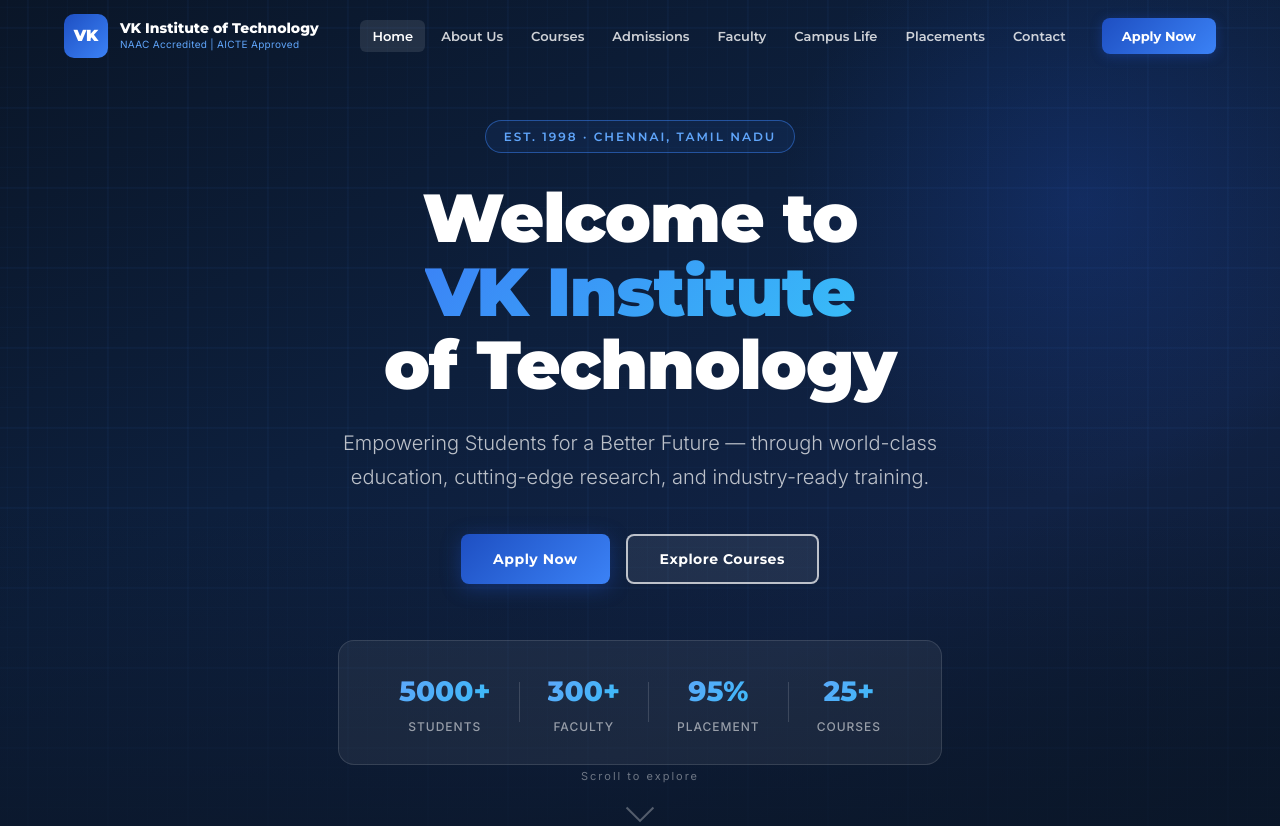
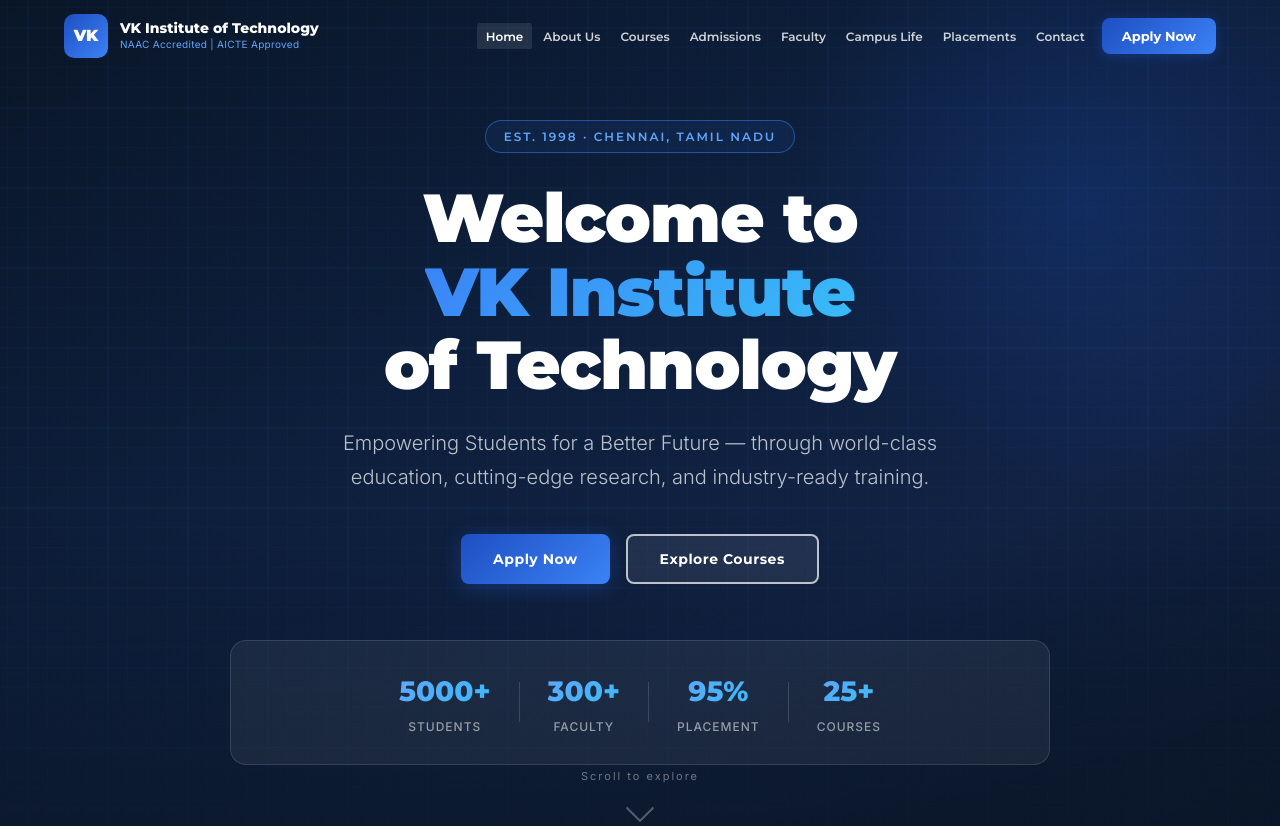
Before and after one commit to VIJAYAKUMAR268/vkit-website, a plain HTML site: page index.html in a window 1280 px wide. Shown: the top 826 px of the page. Drawn offline with Linux system fonts and the light colour scheme.

Commit message:
Update style.css

```diff
--- a/style.css
+++ b/style.css
@@ -47,6 +47,8 @@
 html {
   scroll-behavior: smooth;
   font-size: 16px;
+  overflow-x: hidden;
+  max-width: 100%;
 }
 
 body {
@@ -55,6 +57,8 @@ body {
   background: var(--white);
   line-height: 1.6;
   overflow-x: hidden;
+  max-width: 100%;
+  width: 100%;
 }
 
 a { color: inherit; text-decoration: none; }
@@ -172,7 +176,8 @@ input, textarea, select { font-family: inherit; }
   margin: 0 auto;
   padding: 0 24px;
   height: 72px;
-  display: flex; align-items: center; gap: 24px;
+  display: flex; align-items: center; gap: 8px;
+  width: 100%;
 }
 
 .nav-logo {
@@ -201,13 +206,14 @@ input, textarea, select { font-family: inherit; }
 }
 
 .nav-links {
-  display: flex; align-items: center; gap: 4px; margin-left: auto;
+  display: flex; align-items: center; gap: 2px; margin-left: auto;
+  flex-shrink: 1; overflow: hidden;
 }
 
 .nav-link {
-  font-family: var(--font-display); font-weight: 600; font-size: 13px;
+  font-family: var(--font-display); font-weight: 600; font-size: 12px;
   color: rgba(255,255,255,0.8);
-  padding: 8px 12px; border-radius: 6px;
+  padding: 8px 9px; border-radius: 6px;
   transition: all var(--duration) var(--ease);
   white-space: nowrap;
 }
@@ -252,6 +258,7 @@ input, textarea, select { font-family: inherit; }
 .hero {
   position: relative;
   min-height: 100vh;
+  width: 100%;
   background: linear-gradient(150deg, var(--navy) 0%, #0D1F3C 40%, #112244 70%, #0A1628 100%);
   display: flex; align-items: center; justify-content: center;
   overflow: hidden;
@@ -292,8 +299,9 @@ input, textarea, select { font-family: inherit; }
 .hero-content {
   position: relative; z-index: 2;
   text-align: center;
-  padding: 120px 24px 80px;
+  padding: 120px 20px 80px;
   max-width: 860px;
+  width: 100%;
   animation: heroFadeUp 1s var(--ease) 0.3s both;
 }
 
@@ -1197,10 +1205,8 @@ input, textarea, select { font-family: inherit; }
   .recruiters-grid { grid-template-columns: repeat(4, 1fr); }
 }
 
-@media (max-width: 900px) {
-  :root { --section-py: 64px; }
-
-  /* Nav */
+@media (max-width: 1024px) {
+  /* Nav — switch to hamburger earlier to avoid overflow */
   .nav-links {
     position: fixed; top: 72px; left: 0; right: 0;
     background: rgba(10,22,40,0.98); backdrop-filter: blur(16px);
@@ -1211,11 +1217,13 @@ input, textarea, select { font-family: inherit; }
   }
 
   .nav-links.open { max-height: 600px; }
-
-  .nav-link { width: 100%; padding: 14px 24px; border-radius: 0; }
-
+  .nav-link { width: 100%; padding: 14px 24px; border-radius: 0; font-size: 14px; }
   .nav-apply-btn { display: none; }
   .hamburger { display: flex; }
+}
+
+@media (max-width: 900px) {
+  :root { --section-py: 64px; }
 
   /* Layouts */
   .about-grid       { grid-template-columns: 1fr; }
```
